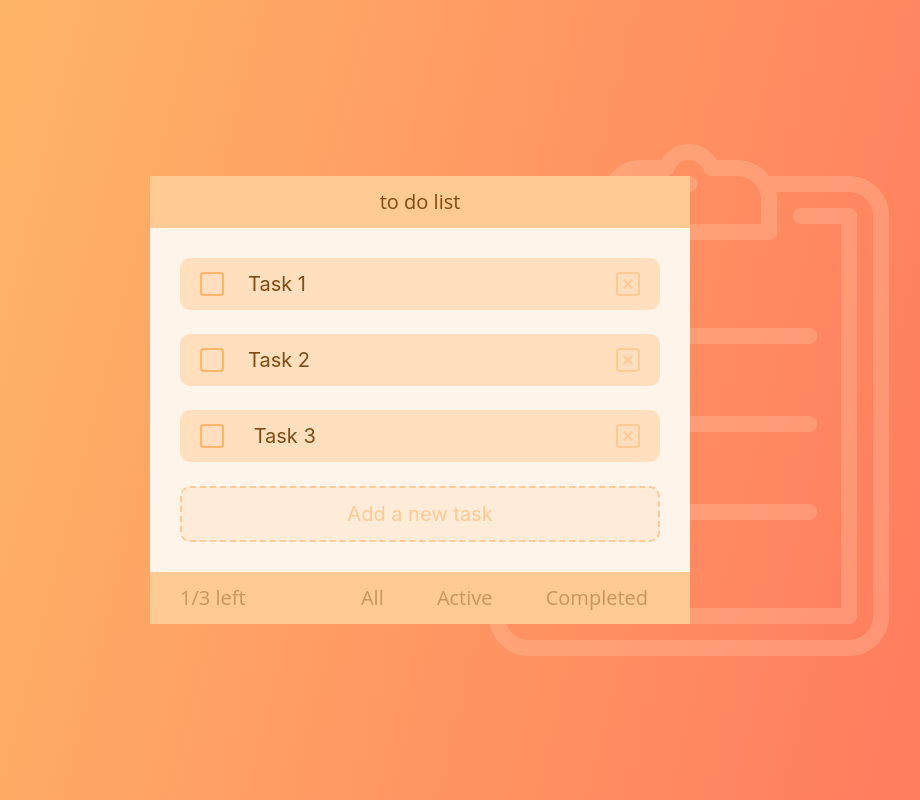
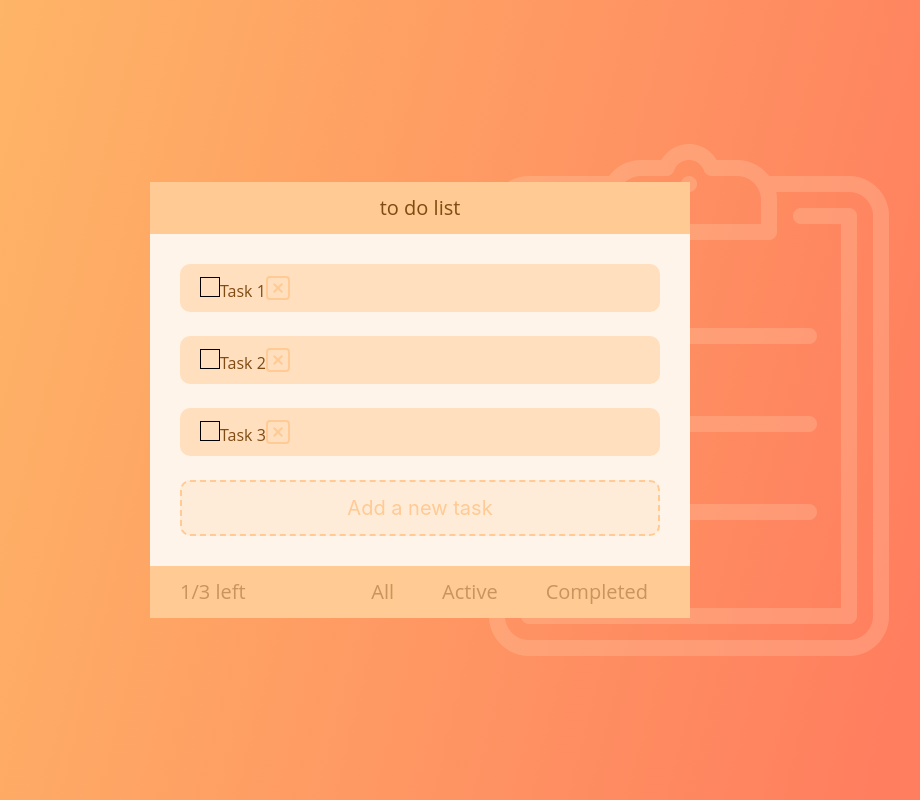
Before and after one commit to mklapshin/Vue, a Vue app: page / in a window 1280 px wide. Shown: the whole page, without its empty margins (220-1140 px from the left). Built offline with nearby package versions, Linux system fonts and the light colour scheme.

Commit message:
question with input

```diff
--- a/src/App.vue
+++ b/src/App.vue
@@ -12,23 +12,26 @@
           <div class="app-content__wrapper">
             <ul class="app-content__tasks">
               <li class="app-content__task task">
-                <label class="task__label"
-                  >Task 1
-                  <input class="task__input" type="checkbox" checked />
-                </label>
-                <button class="task__btn" aria-label="remove-task"></button>
-              </li>
-              <li class="app-content__task task">
-                <label class="task__label"
-                  >Task 2
-                  <input class="task__input" type="checkbox" />
+                <label class="task__label">
+                  <input type="checkbox" class="task__input" />
+                  <span class="task__fake"></span>
+                  <span class="task__text">Task 1</span>
                 </label>
                 <button class="task__btn" aria-label="remove-task"></button>
               </li>
               <li class="app-content__task task">
                 <label class="task__label">
-                  <input class="task__input" type="checkbox" />
-                  Task 3
+                  <input type="checkbox" class="task__input" />
+                  <span class="task__fake"></span>
+                  <span class="task__text">Task 2</span>
+                </label>
+                <button class="task__btn" aria-label="remove-task"></button>
+              </li>
+              <li class="app-content__task task">
+                <label class="task__label">
+                  <input type="checkbox" class="task__input" />
+                  <span class="task__fake"></span>
+                  <span class="task__text">Task 3</span>
                 </label>
                 <button class="task__btn" aria-label="remove-task"></button>
               </li>
@@ -44,32 +47,33 @@
           <div class="app-footer__wrapper">
             <p class="app-footer__count">1/3 left</p>
             <div class="app-footer__tabs app-tabs">
-              <label class="app-tabs__label app-tabs__label_one"
-                >All
+              <label class="app-tabs__label app-tabs__label_one">
                 <input
                   class="app-tabs__input app-tabs__input_one"
                   type="radio"
                   name="tab"
                   checked
                 />
+                <span>All</span>
               </label>
-              <label class="app-tabs__label app-tabs__label_two" for="active"
-                >Active
+              <label class="app-tabs__label app-tabs__label_two" for="active">
                 <input
                   class="app-tabs__input app-tabs__input_two"
                   type="radio"
                   name="tab"
                 />
+                <span>Active</span>
               </label>
               <label
                 class="app-tabs__label app-tabs__label_three"
                 for="completed"
-                >Completed
+              >
                 <input
                   class="app-tabs__input app-tabs__input_three"
                   type="radio"
                   name="tab"
                 />
+                <span>Completed</span>
               </label>
             </div>
           </div>
@@ -136,56 +140,30 @@ export default {
               background: $karry;
               border-radius: 0.625rem;
               &__input {
-                appearance: none;
-                &:checked + .task__label::before {
-                  background-color: $rajah;
-                }
-                &:checked + .task__label::after {
-                  opacity: 1;
+                display: none;
+              }
+              &__fake {
+                display: inline-block;
+                width: 20px;
+                height: 20px;
+                border: 1px solid black;
+                position: relative;
+                &::before {
+                  content: "";
+                  position: absolute;
+                  display: block;
+                  width: 20px;
+                  height: 20px;
+                  background-color: black;
+                  top: 50%;
+                  left: 50%;
+                  transform: translate(-50%, -50%);
+                  opacity: 0;
+                  transition: 0.2s;
+                  z-index: 3;
                 }
               }
-              &__label {
-                flex: 1 1 auto;
-                padding-left: 3rem;
-                padding-right: 1rem;
-                font-family: "Inter", sans-serif;
-                font-size: 1.25rem;
-                line-height: 1.75rem;
-                position: relative;
-                cursor: pointer;
-                &::before {
-                  content: "";
-                  display: block;
-                  width: 1.5rem;
-                  height: 1.5rem;
-                  border: 0.125rem solid $rajah;
-                  border-radius: 0.25rem;
-                  position: absolute;
-                  left: 0;
-                  top: 50%;
-                  transform: translateY(-50%);
-                  transition: background-color 0.5s ease;
-                  outline: none;
-                  .task__input:checked & {
-                    background-color: $rajah;
-                  }
-                }
-                &::after {
-                  content: "";
-                  display: block;
-                  width: 1.5rem;
-                  height: 1.5rem;
-                  background: url("./assets/img/vector.png") center no-repeat;
-                  opacity: 0;
-                  position: absolute;
-                  left: 0;
-                  top: 50%;
-                  transform: translateY(-50%);
-                  transition: opacity 0.5s ease;
-                  .task__input:checked & {
-                    opacity: 1;
-                  }
-                }
+              &__text {
               }
               &__btn {
                 display: flex;
@@ -232,6 +210,9 @@ export default {
                   background-color: $peachOrange;
                   transition: background-color 0.5s;
                 }
+              }
+              &__input:checked + &__fake:before {
+                opacity: 1;
               }
             }
           }
@@ -288,9 +269,9 @@ export default {
               &__input {
                 appearance: none;
                 position: absolute;
-                &--one:checked ~ .app-tabs__label_one,
-                &--two:checked ~ .app-tabs__label_two,
-                &--three:checked ~ .app-tabs__label_three {
+                &_one:checked ~ .app-tabs__label_one,
+                &_two:checked ~ .app-tabs__label_two,
+                &_three:checked ~ .app-tabs__label_three {
                   border-color: $twine;
                   color: $twine;
                 }
```
